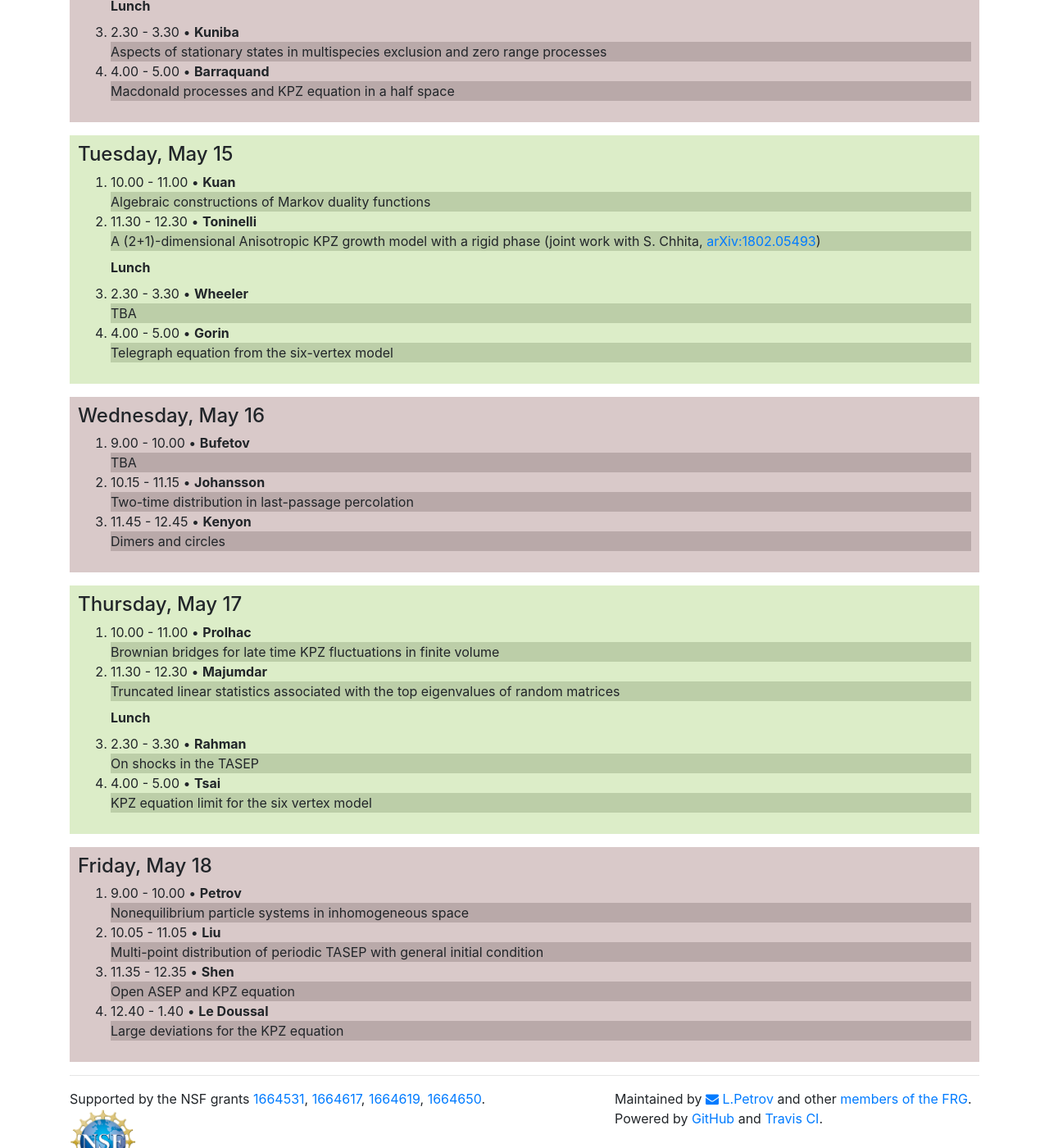
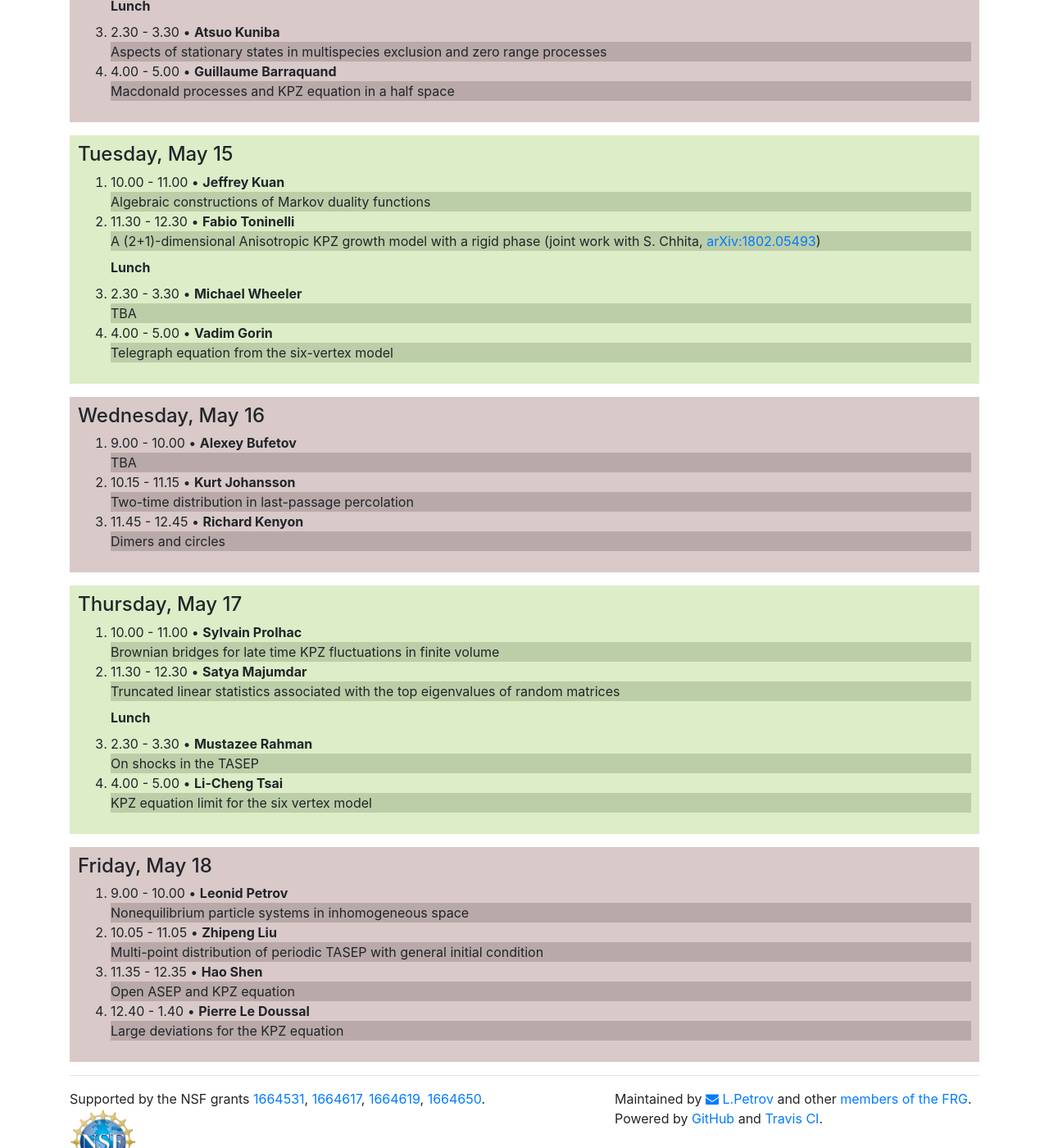
Before and after one commit to int-prob/int-prob-code, a Jekyll site: the page built from conference2018/schedule.md, in a window 1280 px wide and 1400 px high, scrolled down 492 px. Shown: the whole window at 82% size. Built offline with Jekyll 4.4.1, drawn with Linux system fonts in a browser that asks for light colours; nearby versions of some CDN libraries; some of the changed text lies outside the part shown.

Commit message:
add first names

```diff
--- a/conference2018/schedule.md
+++ b/conference2018/schedule.md
@@ -43,7 +43,7 @@ Occelli.</div>
   </details>
   <div class="mb-2 mt-2" style="font-weight:bold">Lunch</div></li>
 
-  <li>2.30 - 3.30  &bull;  <strong>Kuniba</strong>
+  <li>2.30 - 3.30  &bull;  <strong>Atsuo Kuniba</strong>
   <details style="background-color:#b9a9a9">
   <summary>Aspects of stationary states in multispecies exclusion and zero range
 processes</summary>
@@ -60,7 +60,7 @@ representations of U_q(\hat{sl}_L) and admit parallel description. (Joint
 work with M. Okado and S. Maruyama)</div>
   </details>
   </li>
-  <li>4.00 - 5.00  &bull;  <strong>Barraquand</strong>
+  <li>4.00 - 5.00  &bull;  <strong>Guillaume Barraquand</strong>
   <details style="background-color:#b9a9a9">
   <summary>Macdonald processes and KPZ equation in a half space</summary>
   <div style="background-color:#d9c9c9; padding:10px">
@@ -84,7 +84,7 @@ with Alexei Borodin, Ivan Corwin and Michael Wheeler.
 <h4 id="tuesday-may-15">Tuesday, May 15</h4>
 
 <ol>
-  <li>10.00 - 11.00  &bull; <strong>Kuan</strong>
+  <li>10.00 - 11.00  &bull; <strong>Jeffrey Kuan</strong>
   <details style="background-color:#bccea8">
   <summary>Algebraic constructions of Markov duality functions</summary>
   <div style="background-color:#DCEDC8; padding:10px">Markov duality in spin chains and exclusion processes has found a
@@ -97,7 +97,7 @@ models, and their multi-species analogues.
 </div>
   </details>
   </li>
-  <li>11.30 - 12.30 &bull; <strong>Toninelli</strong>
+  <li>11.30 - 12.30 &bull; <strong>Fabio Toninelli</strong>
   <details style="background-color:#bccea8">
   <summary>A (2+1)-dimensional Anisotropic KPZ growth model with a
 rigid phase (joint work with S. Chhita, <a href="https://arxiv.org/abs/1802.05493">arXiv:1802.05493</a>)</summary>
@@ -116,13 +116,13 @@ with two-periodic edge weights.
   </details>
 </li>
 <div class="mb-2 mt-2" style="font-weight:bold">Lunch</div>
-  <li>2.30 - 3.30 &bull;  <strong>Wheeler</strong>
+  <li>2.30 - 3.30 &bull;  <strong>Michael Wheeler</strong>
   <details style="background-color:#bccea8">
   <summary>TBA</summary>
   <div style="background-color:#DCEDC8; padding:10px">TBA</div>
   </details>
   </li>
-  <li>4.00 - 5.00 &bull;  <strong>Gorin</strong>
+  <li>4.00 - 5.00 &bull;  <strong>Vadim Gorin</strong>
   <details style="background-color:#bccea8">
   <summary>  Telegraph equation from the six-vertex model</summary>
   <div style="background-color:#DCEDC8; padding:10px">
@@ -140,13 +140,13 @@ and its stochastic inhomogeneous version governs the fluctuations.
 <h4 id="wednesday-may-16">Wednesday, May 16</h4>
 
 <ol>
-  <li>9.00 - 10.00   &bull;  <strong>Bufetov</strong>
+  <li>9.00 - 10.00   &bull;  <strong>Alexey Bufetov</strong>
   <details style="background-color:#b9a9a9">
   <summary>TBA</summary>
   <div style="background-color:#d9c9c9; padding:10px">TBA</div>
   </details>
   </li>
-  <li>10.15 - 11.15  &bull; <strong>Johansson</strong>
+  <li>10.15 - 11.15  &bull; <strong>Kurt Johansson</strong>
   <details style="background-color:#b9a9a9">
   <summary>Two-time distribution in last-passage percolation</summary>
   <div style="background-color:#d9c9c9; padding:10px">I will discuss a new approach to computing the two-time distribution in last-passage
@@ -158,7 +158,7 @@ some aspects of the computations involved.
 </div>
   </details>
   </li>
-  <li>11.45 - 12.45  &bull; <strong>Kenyon</strong>
+  <li>11.45 - 12.45  &bull; <strong>Richard Kenyon</strong>
   <details style="background-color:#b9a9a9">
   <summary>Dimers and circles</summary>
   <div style="background-color:#d9c9c9; padding:10px">A circle pattern is an embedding of a planar graph in which the faces have circumscribed circles.
@@ -174,7 +174,7 @@ This is joint with Wei Yeung Lam (Brown).</div>
 <h4 id="thursday-may-17">Thursday, May 17</h4>
 
 <ol>
-  <li>10.00 - 11.00 &bull; <strong>Prolhac</strong>
+  <li>10.00 - 11.00 &bull; <strong>Sylvain Prolhac</strong>
   <details style="background-color:#bccea8">
   <summary>Brownian bridges for late time KPZ fluctuations in finite volume</summary>
   <div style="background-color:#DCEDC8; padding:10px">
@@ -191,7 +191,7 @@ leads to explicit expressions involving half-integer polylogarithms
 for specific initial conditions.
   </div>
   </details></li>
-  <li>11.30 - 12.30 &bull; <strong>Majumdar</strong>
+  <li>11.30 - 12.30 &bull; <strong>Satya Majumdar</strong>
   <details style="background-color:#bccea8">
   <summary>Truncated linear statistics associated with the top eigenvalues of random
 matrices</summary>
@@ -220,7 +220,7 @@ universal.
   </details>
 </li>
 <div class="mb-2 mt-2" style="font-weight:bold">Lunch</div>
-  <li>2.30 - 3.30 &bull;  <strong>Rahman</strong>
+  <li>2.30 - 3.30 &bull;  <strong>Mustazee Rahman</strong>
   <details style="background-color:#bccea8">
   <summary>On shocks in the TASEP</summary>
   <div style="background-color:#DCEDC8; padding:10px">
@@ -235,7 +235,7 @@ expressed in terms of GOE Tracy-Widom laws.
 </div>
   </details>
   </li>
-  <li>4.00 - 5.00 &bull; <strong>Tsai</strong>
+  <li>4.00 - 5.00 &bull; <strong>Li-Cheng Tsai</strong>
   <details style="background-color:#bccea8">
   <summary>KPZ equation limit for the six vertex model</summary>
   <div style="background-color:#DCEDC8; padding:10px">The Six Vertex (6V) model, initially introduced as a
@@ -263,7 +263,7 @@ Joint work with Ivan Corwin, Promit Ghosal, and Hao Shen</div>
 <h4 id="friday-may-18">Friday, May 18</h4>
 
 <ol>
-  <li>9.00 - 10.00 &bull; <strong>Petrov</strong>
+  <li>9.00 - 10.00 &bull; <strong>Leonid Petrov</strong>
   <details style="background-color:#b9a9a9">
   <summary>Nonequilibrium particle systems in inhomogeneous space</summary>
   <div style="background-color:#d9c9c9; padding:10px">
@@ -281,7 +281,7 @@ bonds and infinite traffic jams caused by slowdowns.
   </details>
   </li>
   <li>10.05 - 11.05  &bull;
-  <strong>Liu</strong>
+  <strong>Zhipeng Liu</strong>
   <details style="background-color:#b9a9a9">
   <summary>Multi-point distribution of periodic TASEP with general initial
 condition</summary>
@@ -297,7 +297,7 @@ so-called relaxation time scale. This is joint with Jinho Baik.
   </details>
   </li>
   <li>11.35 - 12.35 &bull;
-  <strong>Shen</strong>
+  <strong>Hao Shen</strong>
   <details style="background-color:#b9a9a9">
   <summary>Open ASEP and KPZ equation</summary>
   <div style="background-color:#d9c9c9; padding:10px">
@@ -305,7 +305,7 @@ so-called relaxation time scale. This is joint with Jinho Baik.
   </div>
   </details>
   </li>
-  <li>12.40 - 1.40 &bull; <strong>Le Doussal</strong>
+  <li>12.40 - 1.40 &bull; <strong>Pierre Le Doussal</strong>
   <details style="background-color:#b9a9a9">
   <summary>Large deviations for the KPZ equation</summary>
   <div style="background-color:#d9c9c9; padding:10px">
```
Also changed, not shown: other parts of conference2018/schedule.md (+2 -2 lines).
